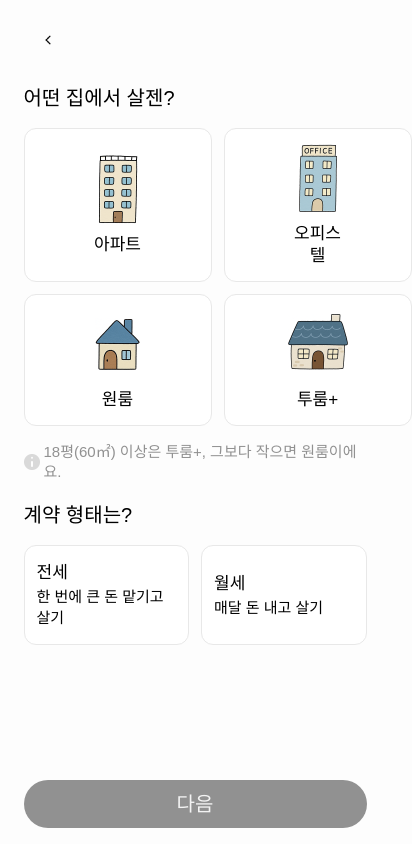
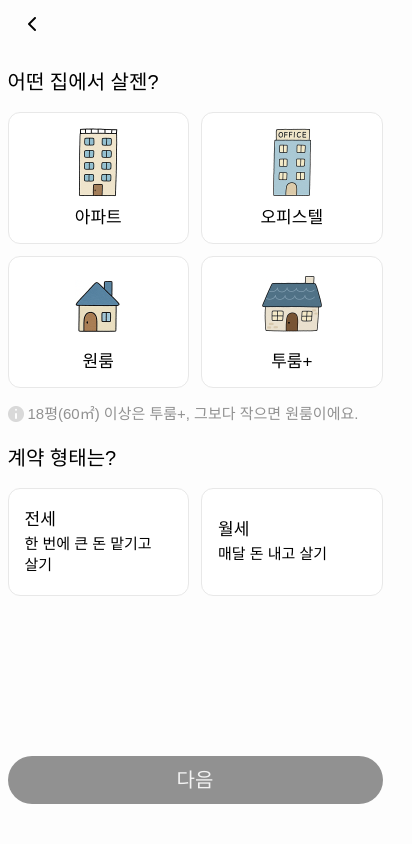
Before and after one commit to tnalswkd/seoul-mouse, a Next.js app: page /type-select in a window 390 px wide. Shown: the whole page, 412 px wide, since content can reach past the window. Built offline with nearby package versions, Linux system fonts and the light colour scheme; a web font is replaced by a local one.

Commit message:
Refactor TypeSelectPage styles to improve layout and responsiveness, including adjustments to padding, width, and box-sizing for various components.

```diff
--- a/app/(route)/type-select/page.tsx
+++ b/app/(route)/type-select/page.tsx
@@ -165,19 +165,21 @@ export default function TypeSelectPage() {
 
 const S = {
   Container: styled.div`
-    width: 375px;
+    width: 100%;
+    max-width: 375px;
     min-height: 100vh;
     background-color: var(--bg);
     margin: 0 auto;
-    padding: 16px;
+    box-sizing: border-box;
     display: flex;
     flex-direction: column;
-    align-items: center;
     gap: 20px;
+    /* padding: 16px; */
   `,
 
   Header: styled.div`
     width: 100%;
+    box-sizing: border-box;
     display: flex;
     align-items: center;
     gap: 0;
@@ -188,17 +190,18 @@ const S = {
   BackButton: styled.button`
     width: 48px;
     height: 48px;
+    box-sizing: border-box;
     display: flex;
     align-items: center;
     justify-content: center;
     border: none;
     background: transparent;
     cursor: pointer;
-    padding: 6px 9px;
   `,
 
   Section: styled.div`
     width: 100%;
+    box-sizing: border-box;
     display: flex;
     flex-direction: column;
     gap: 16px;
@@ -219,7 +222,8 @@ const S = {
     align-items: center;
     justify-content: center;
     gap: 10px;
-    padding: 14px 63px;
+    padding: 14px 16px;
+    min-height: 120px;
     border: 1px solid
       ${(props) => (props.$selected ? "var(--black)" : "var(--line)")};
     border-radius: 12px;
@@ -255,7 +259,8 @@ const S = {
     flex-direction: column;
     justify-content: center;
     gap: 2px;
-    padding: 16px 12px;
+    padding: 20px 16px;
+    min-height: 100px;
     border: 1px solid
       ${(props) => (props.$selected ? "var(--black)" : "var(--line)")};
     border-radius: 12px;
@@ -263,6 +268,8 @@ const S = {
     cursor: pointer;
     transition: all 0.2s;
     text-align: left;
+    word-break: keep-all;
+    overflow-wrap: break-word;
 
     &:hover {
       border-color: var(--black);
@@ -273,6 +280,7 @@ const S = {
     display: flex;
     flex-direction: column;
     gap: 2px;
+    width: 100%;
   `,
 
   NextButtonWrapper: styled.div`
@@ -280,5 +288,6 @@ const S = {
     display: flex;
     justify-content: center;
     width: 100%;
+    margin-bottom: 40px;
   `,
 };
```
